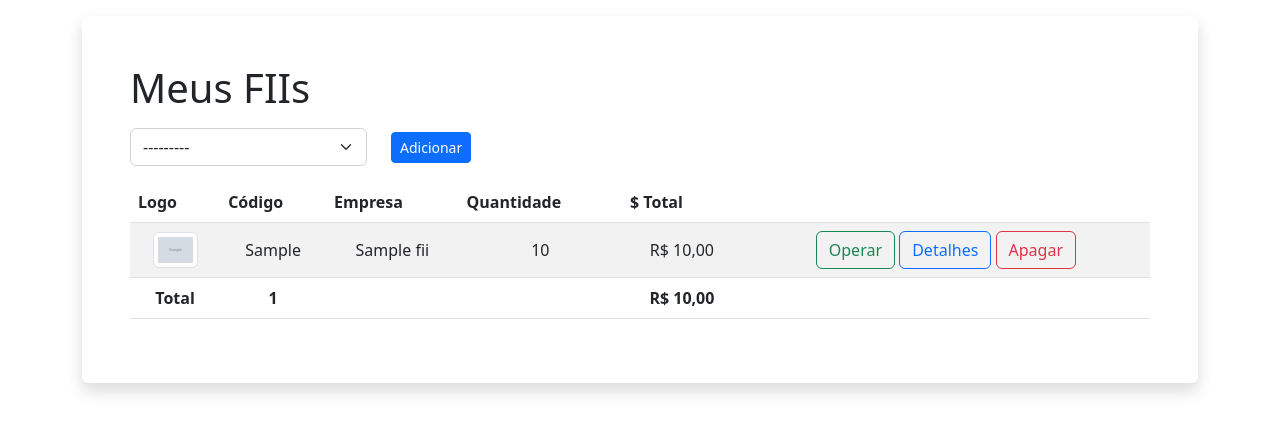
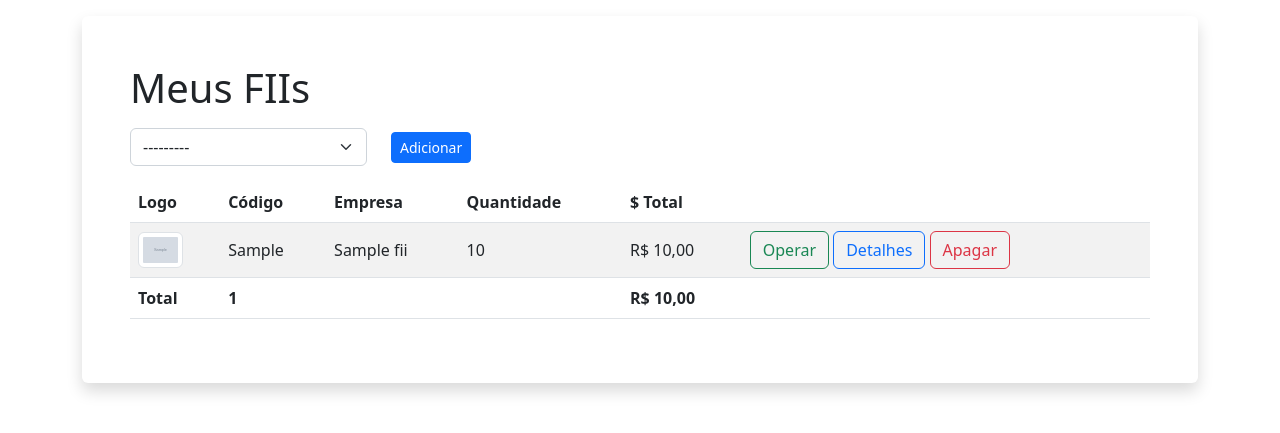
Before and after one commit to pedronora/minha-carteira, a Django app: page /fii/ in a window 1280 px wide. Shown: the part 56-489 px from the top of the page. Run offline with Django 4.2, Linux system fonts and the light colour scheme; a user stored in the database is signed in; tables that the repository leaves empty hold one stand-in row (values such as "Sample post"); grey boxes marked "Sample" are stand-in pictures.

Commit message:
templates improvments

```diff
--- a/acao/templates/acao/operacao/detalhes_operacoes_acao.html
+++ b/acao/templates/acao/operacao/detalhes_operacoes_acao.html
@@ -35,7 +35,7 @@
         {% if operacao_list %}
         <tbody>
             {% for operacao in operacao_list %}
-            <tr class="align-middle text-center">
+            <tr class="align-middle">
                 <td>{{ operacao.data | date:'d/m/Y' }}</td>
                 <td>{{ operacao.nr_nota }}</td>
                 <td>{{ operacao.get_tipo_display }}</td>
--- a/acao/templates/acao/operacao/listar.html
+++ b/acao/templates/acao/operacao/listar.html
@@ -51,7 +51,7 @@
                 {% endfor %}
             </tbody>
             <tfoot>
-                <tr class="align-middle text-center">
+                <tr class="align-middle">
                     <td><strong>Total</strong></td>
                     <td><strong>{{ count }}</strong></td>
                     <td></td>
--- a/fii/templates/fii/operacao/detalhes_operacoes_fii.html
+++ b/fii/templates/fii/operacao/detalhes_operacoes_fii.html
@@ -35,7 +35,7 @@
         {% if operacao_list %}
         <tbody>
             {% for operacao in operacao_list %}
-            <tr class="align-middle text-center">
+            <tr class="align-middle">
                 <td>{{ operacao.data | date:'d/m/Y' }}</td>
                 <td>{{ operacao.nr_nota }}</td>
                 <td>{{ operacao.get_tipo_display }}</td>
--- a/fii/templates/fii/operacao/listar.html
+++ b/fii/templates/fii/operacao/listar.html
@@ -31,7 +31,7 @@
         <tbody>
             {% for item in lista %}
 
-            <tr class="align-middle text-center">
+            <tr class="align-middle">
                 <td><img class="img-thumbnail" src="{{ item.fii.image_url }}" alt="Logo: {{ item.fii.codigo }}"
                         alt="Logo: {{ item.fii.codigo }}" width="45px"></td>
                 <td>{{ item.fii.codigo }}</td>
@@ -50,7 +50,7 @@
             {% endfor %}
         </tbody>
         <tfoot>
-            <tr class="align-middle text-center">
+            <tr class="align-middle">
                 <td><strong>Total</strong></td>
                 <td><strong>{{ count }}</strong></td>
                 <td></td>
```
